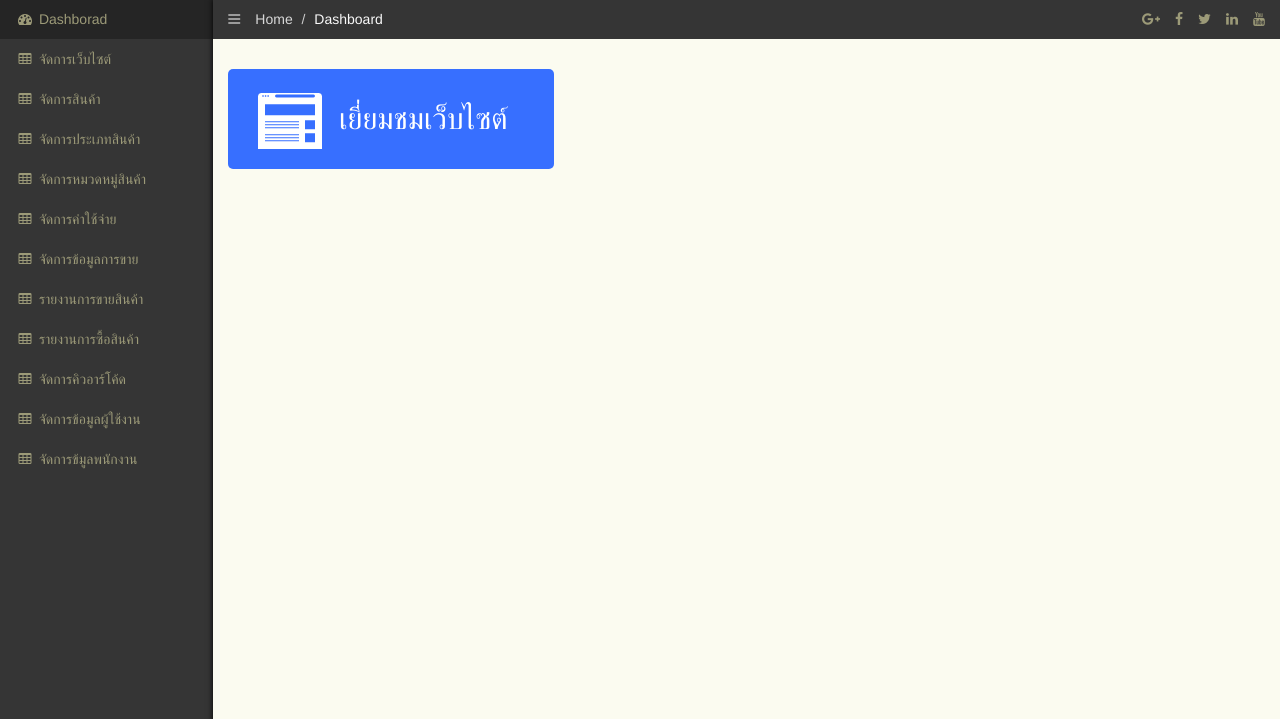
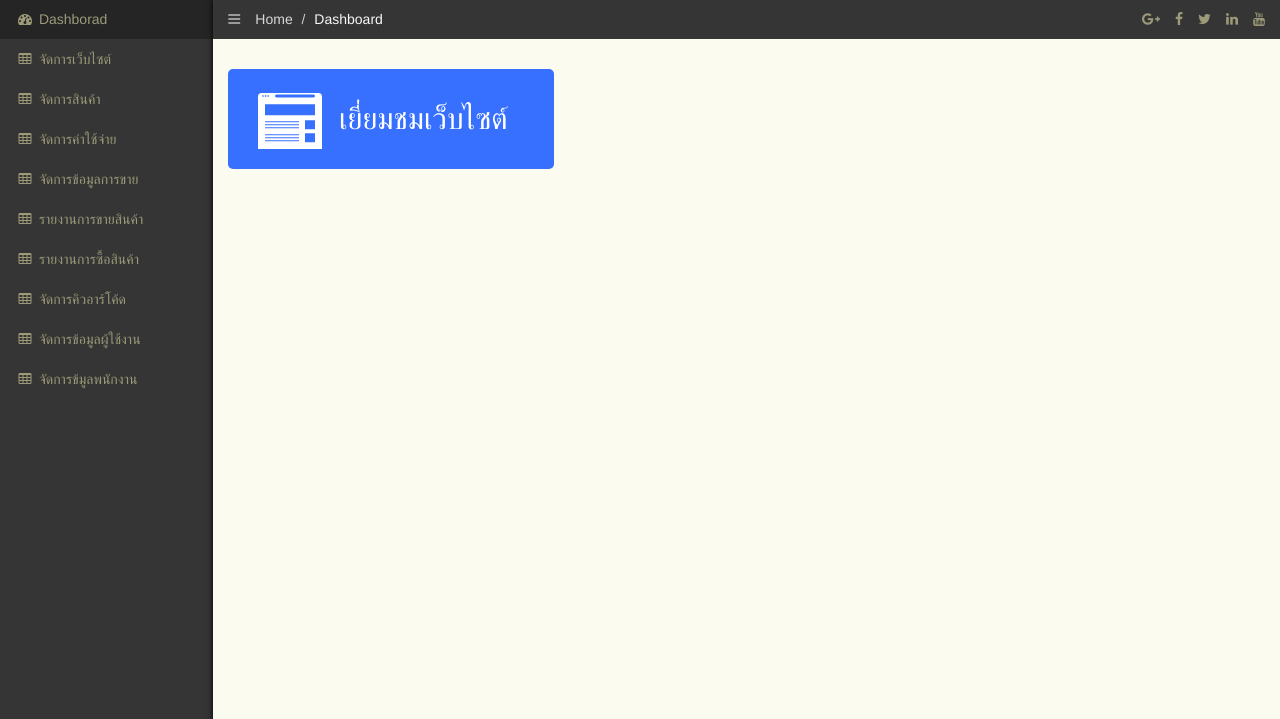
Before and after one commit to jukkapongtor/project_univercity, a PHP site: page /backend/index.php in a window 1280 px wide. Shown: the part 51-770 px from the top of the page. Run offline with PHP 8.4, Linux system fonts and the light colour scheme; a user stored in the database is signed in; data comes from the database, SQL or seed files in the repository; some libraries are stand-ins or nearby versions.

Commit message:
delete menu type quality

```diff
--- a/backend/index.php
+++ b/backend/index.php
@@ -189,26 +189,6 @@
 						<li><a class="ajax-link" href="ajax/quality_manage.php">จัดการหมวดหมู่สินค้า</a></li>
 						<li><a class="ajax-link" href="ajax/product_add.php">เพิ่มรายการสินค้า</a></li>
 						<li><a class="ajax-link" href="ajax/product_list.php">แก้ไขรายการสินค้า</a></li>
-					</ul>
-				</li>
-				<li class="dropdown">
-					<a href="#" class="dropdown-toggle">
-						<i class="fa fa-table"></i>
-						 <span >จัดการประเภทสินค้า</span>
-					</a>
-					<ul class="dropdown-menu">
-						<li><a class="ajax-link" href="ajax/type_add.php">เพิ่มประเภทสินค้า</a></li>
-						<li><a class="ajax-link" href="ajax/type_edit.php">แก้ไขประเภทสินค้า</a></li>
-					</ul>
-				</li>
-				<li class="dropdown">
-					<a href="#" class="dropdown-toggle">
-						<i class="fa fa-table"></i>
-						 <span >จัดการหมวดหมู่สินค้า</span>
-					</a>
-					<ul class="dropdown-menu">
-						<li><a class="ajax-link" href="ajax/quality_add.php">เพิ่มหมวดหมู่สินค้า</a></li>
-						<li><a class="ajax-link" href="ajax/quality_edit.php">แก้ไขหมวดหมู่สินค้า</a></li>
 					</ul>
 				</li>
 				<li class="dropdown">
```
Also changed, not shown: backend/ajax/delete/quality_add.php (renamed from backend/ajax/quality_add.php), backend/ajax/delete/quality_edit.php (renamed from backend/ajax/quality_edit.php), backend/ajax/delete/quality_edit_quality_id.php (renamed from backend/ajax/quality_edit_quality_id.php).
